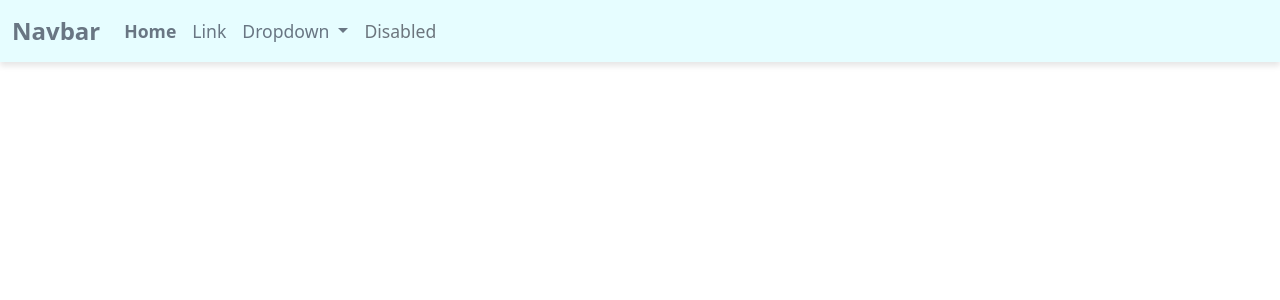
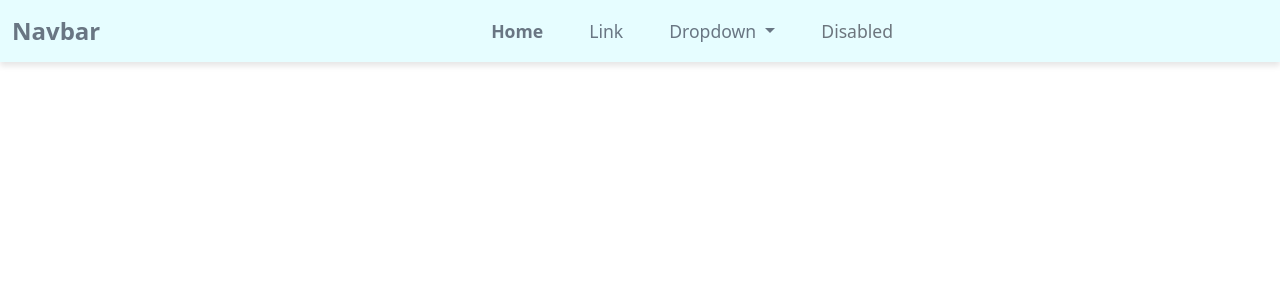
Before and after one commit to dubekgotatso/portfolio, an Angular app: page / in a window 1280 px wide. Shown: the top 300 px of the page. Built offline with nearby package versions, Linux system fonts and the light colour scheme.

Commit message:
changes in css

```diff
--- a/src/app/nav/nav.component.css
+++ b/src/app/nav/nav.component.css
@@ -1,4 +1,3 @@
-
 .navbar {
     background-color: #E6FDFF;
     box-shadow: 0 4px 6px rgba(0, 0, 0, 0.1);
@@ -8,6 +7,14 @@
     font-size: 1.5rem;
     font-weight: bold;
     color: #697683;
+  }
+
+  .navbar-nav {
+    margin: 0 auto; /* Center the nav items */
+  }
+
+  .navbar-nav .nav-item {
+    margin: 0 15px; /* Add spacing between the items */
   }
 
   .navbar-nav .nav-link {
--- a/src/app/nav/nav.component.ts
+++ b/src/app/nav/nav.component.ts
@@ -8,5 +8,5 @@ import { Component } from '@angular/core';
   styleUrl: './nav.component.css'
 })
 export class NavComponent {
-name = 'kg'
+
 }
```
